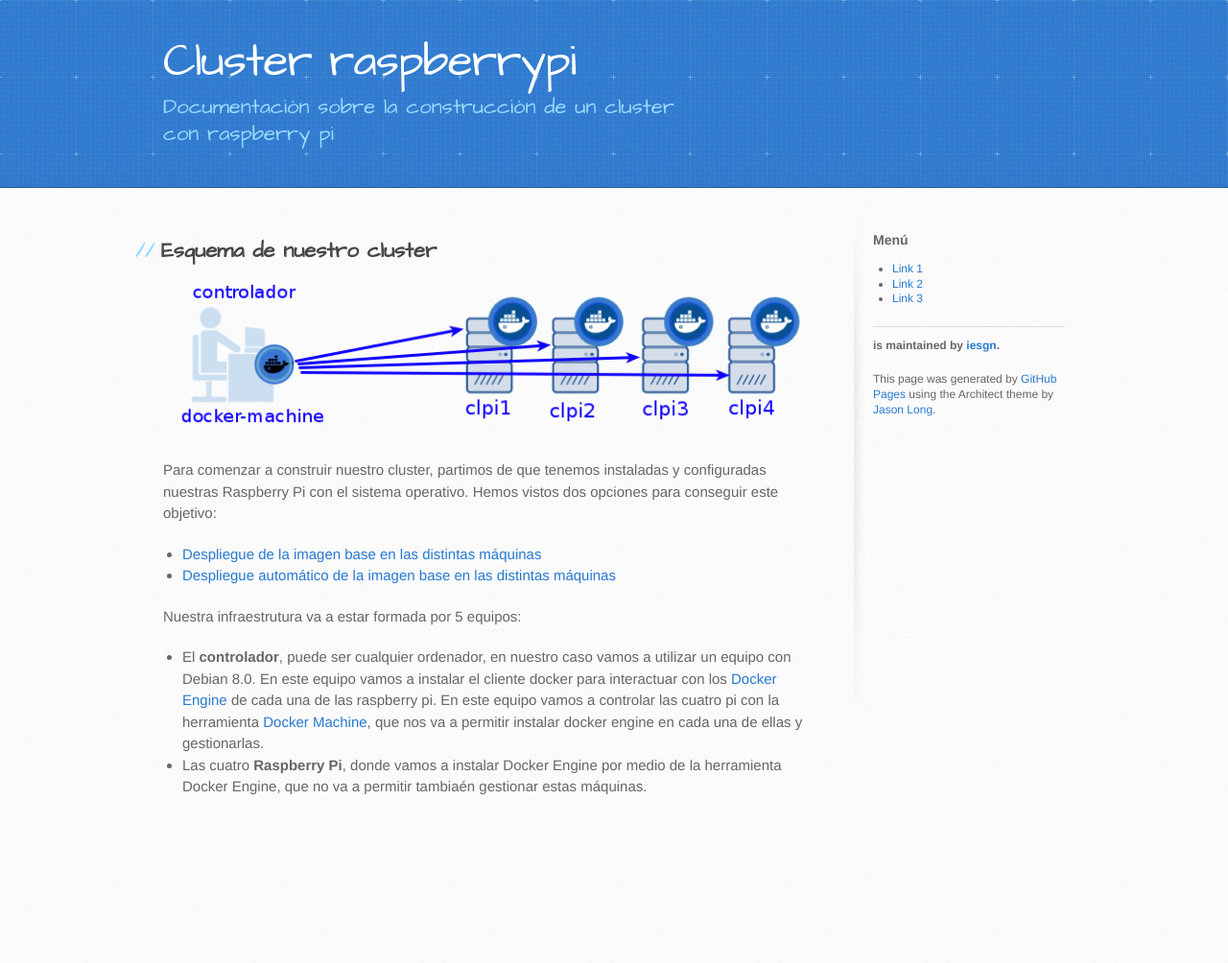
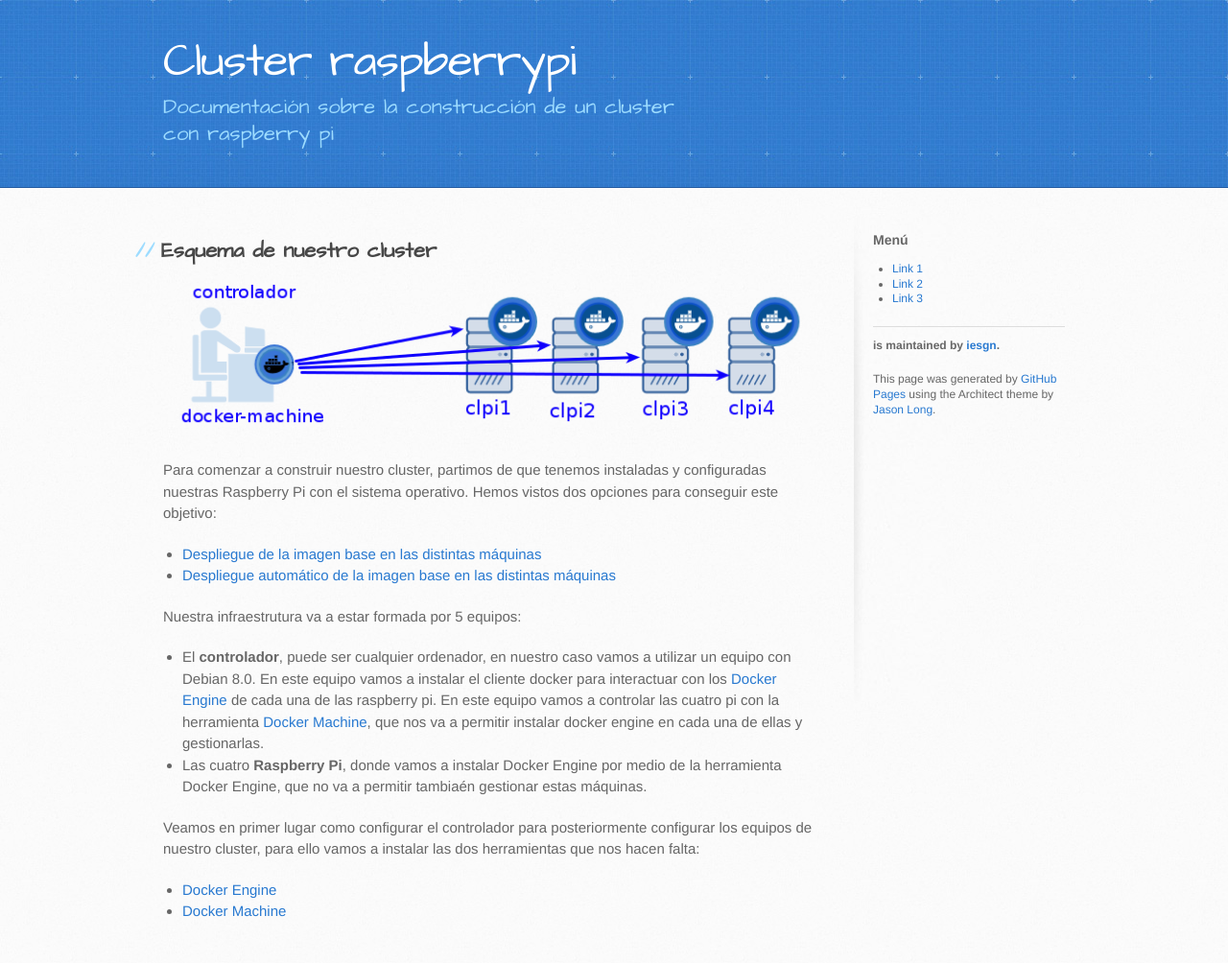
Before and after one commit to dpalomar/cluster_raspberrypi, a Jekyll site: the page built from cluster.md, in a window 1280 px wide. Shown: the whole page at 96% size. Built offline with Jekyll 4.4.1, drawn with Linux system fonts in a browser that asks for light colours; before the commit the page ends 900 px from its top, so only the background shows below that.

Commit message:
Esquema del cluster

```diff
--- a/cluster.md
+++ b/cluster.md
@@ -15,3 +15,8 @@ Nuestra infraestrutura va a estar formada por 5 equipos:
 
 * El **controlador**, puede ser cualquier ordenador, en nuestro caso vamos a utilizar un equipo con Debian 8.0. En este equipo vamos a instalar el cliente docker para interactuar con los [Docker Engine](docker_engine) de cada una de las raspberry pi. En este equipo vamos a controlar las cuatro pi con la herramienta [Docker Machine](docker_machine), que nos va a permitir instalar docker engine en cada una de ellas y gestionarlas.
 * Las cuatro **Raspberry Pi**, donde vamos a instalar Docker Engine por medio de la herramienta Docker Engine, que no va a permitir tambiaén gestionar estas máquinas.
+
+Veamos en primer lugar como configurar el controlador para posteriormente configurar los equipos de nuestro cluster, para ello vamos a instalar las dos herramientas que nos hacen falta:
+
+* [Docker Engine](docker_engine)
+* [Docker Machine](docker_machine)
```
